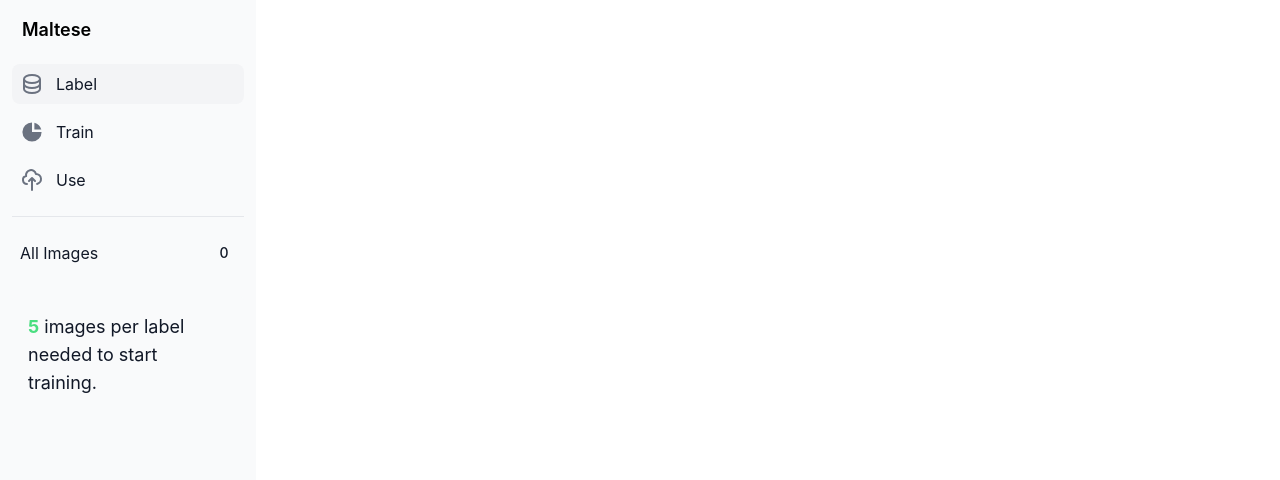
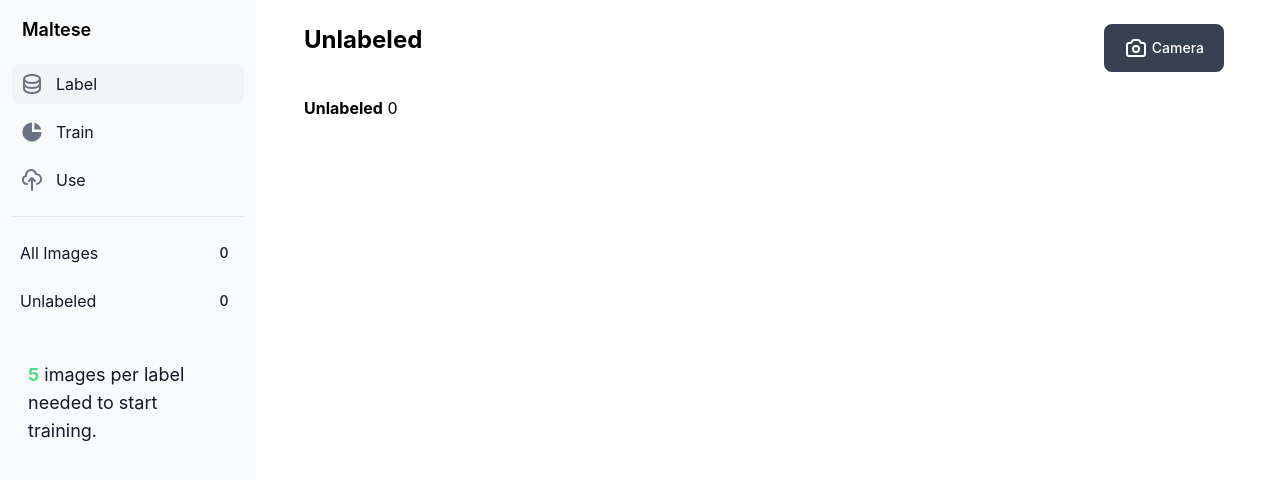
Before and after one commit to hackerwins/little, a React (Create React App) app: page /labels/Unlabeled in a window 1280 px wide. Shown: the top 480 px of the page. Built offline with nearby package versions, Linux system fonts and the light colour scheme.

Commit message:
Add links to labels on the sidebar

```diff
--- a/src/App.tsx
+++ b/src/App.tsx
@@ -16,6 +16,7 @@ function App() {
       <main className="flex flex-col flex-grow">
           <Routes>
             <Route path="/labels" element={<LabelPage />} />
+            <Route path="/labels/:label" element={<LabelPage />} />
             <Route path="/labels/camera" element={<CameraPage />} />
             <Route path="/training" element={<TrainPage />} />
             <Route path="/use" element={<UsePage />} />
--- a/src/app/database/index.ts
+++ b/src/app/database/index.ts
@@ -23,7 +23,10 @@ export const db = new MalteseDB();
 // initialDataset is the initial data of dataset.
 const initialDataset = {
   name: '',
-  labels: [],
+  labels: [{
+    name: 'Unlabeled',
+    images: [],
+  }],
 };
 
 // initDataset initializes the test dataset.
--- a/src/app/database/types.ts
+++ b/src/app/database/types.ts
@@ -1,12 +1,19 @@
+// Label is the unit of data that has images and its name.
 export type Label = {
   name: string;
   images: Array<string>;
 };
 
+// Dataset is a collection of labels
 export type Dataset = {
   id?: number;
   labels: Array<Label>;
 };
+
+// filterLabels returns a label array without unlabeled label.
+export function filterLabels(labels: Array<Label>): Array<Label> {
+  return labels.filter(label => label.name !== 'Unlabeled');
+}
 
 export type Model = {
   id?: number;
--- a/src/features/dataset/Camera.tsx
+++ b/src/features/dataset/Camera.tsx
@@ -24,7 +24,7 @@ export function Camera() {
     if (photo) {
       await dispatch(addImageToDatasetAsync({
         datasetID: 1,
-        label,
+        label: label || 'Unlabeled',
         image: photo,
       }))
 
--- a/src/features/dataset/Gallery.tsx
+++ b/src/features/dataset/Gallery.tsx
@@ -6,14 +6,18 @@ import { selectDataset } from './datasetSlice';
 import { LabelInput } from '../../common/label/LabelInput';
 
 // Gallery component displays a list of images of a dataset.
-export function Gallery() {
+export function Gallery({label}: {label?: string}) {
   const dataset = useAppSelector(selectDataset);
+  const labels = dataset?.labels || [];
+
+  const title = label ? `${label}` : 'All Images';
+  const filteredLabels = label ? labels.filter(l => l.name === label) : labels;
 
   return (
     <>
       <div className="flex w-full h-12">
         <div className="flex-1">
-          <h1 className="text-2xl font-bold">All Images</h1>
+          <h1 className="text-2xl font-bold">{title}</h1>
         </div>
         <Link to="/labels/camera" type="button" className="text-white bg-gray-700 hover:bg-gray-800 focus:ring-4 focus:ring-gray-300 font-medium rounded-lg text-sm px-5 py-2.5 text-center inline-flex items-center mr-2 dark:bg-gray-600 dark:hover:bg-gray-700 dark:focus:ring-gray-800">
           <svg className="w-6 h-6" fill="none" stroke="currentColor" viewBox="0 0 24 24" xmlns="http://www.w3.org/2000/svg"><path strokeLinecap="round" strokeLinejoin="round" strokeWidth="2" d="M3 9a2 2 0 012-2h.93a2 2 0 001.664-.89l.812-1.22A2 2 0 0110.07 4h3.86a2 2 0 011.664.89l.812 1.22A2 2 0 0018.07 7H19a2 2 0 012 2v9a2 2 0 01-2 2H5a2 2 0 01-2-2V9z"></path><path strokeLinecap="round" strokeLinejoin="round" strokeWidth="2" d="M15 13a3 3 0 11-6 0 3 3 0 016 0z"></path></svg>
@@ -22,10 +26,10 @@ export function Gallery() {
       </div>
       <section>
         {
-          dataset?.labels.map((label, idx) =>
+          filteredLabels.map((label, idx) =>
             <div key={idx} className="container mx-auto">
               <div className="flex mt-4 bg-white">
-                <span className="h-auto py-2 text-md text-left"><b>{label.name || 'Unlabeled'}</b> {label.images.length}</span>
+                <span className="h-auto py-2 text-md text-left"><b>{label.name}</b> {label.images.length}</span>
               </div>
               <ul className="flex flex-wrap">
                 {
--- a/src/features/dataset/Summary.tsx
+++ b/src/features/dataset/Summary.tsx
@@ -27,7 +27,7 @@ export function Summary() {
         dataset?.labels.map((label, idx) => (
           <li key={idx}>
             <Link to={`/labels/${label.name}`} type="button" className={itemStyle}>
-              <span className="flex-1 whitespace-nowrap">{label.name || 'Unlabeled'}</span>
+              <span className="flex-1 whitespace-nowrap">{label.name}</span>
               <span className="inline-flex justify-center items-center p-3 ml-3 w-3 h-3 text-sm font-medium">{label.images.length}</span>
             </Link>
           </li>
--- a/src/features/model/Summary.tsx
+++ b/src/features/model/Summary.tsx
@@ -16,12 +16,21 @@ export function Summary() {
   }
 
   const accuracies = history.history.acc as Array<number>;
-  const accuracy = Math.max(...accuracies) * 100;
+  const correct = accuracies[accuracies.length - 1] * 100;
+  const incorrect = 100 - correct;
 
   return (
     <div className="p-4 mt-6 bg-gray-50 rounded dark:bg-gray-900" role="alert">
       <p className="mb-3 text-lg text-gray-900 dark:text-gray-400">
-        <span className="font-bold text-green-400">{accuracy.toFixed(2)}%</span> of your images are predicted correctly, you are ready to use!
+        <span className="font-bold text-green-400">{correct.toFixed(0)}%</span> of your images are predicted correctly,
+        <br />
+        {
+          incorrect > 0 ? (
+            <>
+              <span className="font-bold text-red-400">{incorrect.toFixed(0)}%</span> incorrectly.
+            </>
+          ) : <>you are ready to use!</>
+        }
       </p>
     </div>
   );
--- a/src/features/model/modelAPI.ts
+++ b/src/features/model/modelAPI.ts
@@ -1,7 +1,7 @@
 import * as tf from '@tensorflow/tfjs';
 import { v4 as uuidv4 } from 'uuid';
 
-import { putModel, Dataset, Model as ModelInfo } from '../../app/database';
+import { putModel, Dataset, Model as ModelInfo, filterLabels } from '../../app/database';
 
 // createImage creates a HTMLImageElement from a given base64 string.
 function createImage(encodedImage: string): Promise<HTMLImageElement> {
@@ -39,7 +39,7 @@ export async function train(dataset: Dataset): Promise<[tf.LayersModel, tf.Histo
     'https://storage.googleapis.com/tfjs-models/tfjs/mobilenet_v1_0.25_224/model.json'
   );
   console.log('baseModel loaded');
-  const labels = dataset.labels.filter((label) => !!label.name);
+  const labels = filterLabels(dataset.labels);
 
   const pooling = baseModel.getLayer('global_average_pooling2d_1');
   const predictions = tf.layers.dense({
--- a/src/features/model/modelSlice.ts
+++ b/src/features/model/modelSlice.ts
@@ -19,11 +19,12 @@ const initialState: ModelState = {
 
 // isTrainable returns true if the dataset is trainable.
 function isTrainable(dataset: Dataset) {
-  if (dataset.labels.length < 2) {
+  const preparedLabels = dataset.labels.filter(label => label.name !== 'Unlabeled');
+  if (preparedLabels.length < 2) {
     return false;
   }
 
-  for (const label of dataset.labels) {
+  for (const label of preparedLabels) {
     if (label.images.length < 5) {
       return false;
     }
--- a/src/routes/LabelPage.tsx
+++ b/src/routes/LabelPage.tsx
@@ -1,10 +1,14 @@
 import React from 'react';
+import { useParams } from 'react-router-dom';
+
 import { Gallery } from '../features/dataset/Gallery';
 
 export function LabelPage() {
+  const { label } = useParams();
+
   return (
     <div className="pt-6 px-12 py-6 h-screen overflow-y-auto">
-      <Gallery />
+      <Gallery label={label} />
     </div>
   );
 }
```
